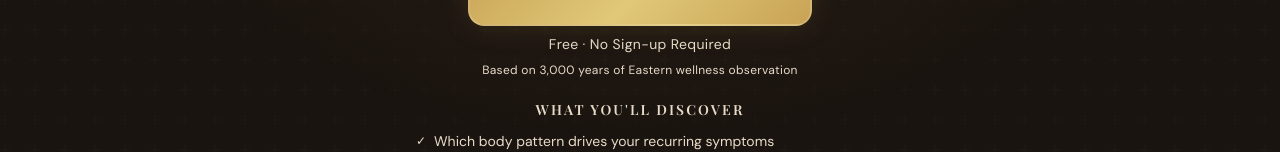
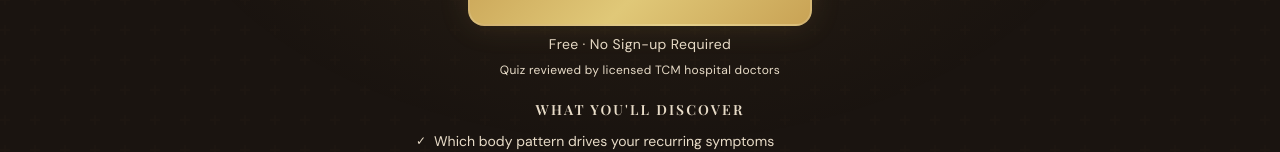
Before and after one commit to 840414923-cell/easttype, a Next.js app: page / in a window 1280 px wide. Shown: the part 545-697 px from the top of the page. Built offline with nearby package versions, Linux system fonts and the light colour scheme.

Commit message:
feat: add TCM hospital trust badge to homepage, add hospital collaboration section to About page

```diff
--- a/src/app/about/article.tsx
+++ b/src/app/about/article.tsx
@@ -61,8 +61,11 @@ export default function AboutArticle() {
             <p className="mb-4">
               EastType&apos;s version reduces the question count and adapts the language for an online, English-speaking audience. It covers the same core dimensions: energy level, thermal preference, digestion, sleep quality, emotional tendency, and physical characteristics. Your answers generate a score for each of the nine constitution types, and the highest-scoring type is presented as your primary result.
             </p>
+            <p className="mb-4">
+              This is a self-reported assessment, not a clinical diagnosis. In a traditional Chinese medicine consultation, a practitioner would also observe your tongue, feel your pulse, and ask follow-up questions based on your responses. EastType captures the questionnaire portion of that process, optimized for self-understanding of your constitutional tendencies.
+            </p>
             <p>
-              This is a self-reported assessment, not a clinical diagnosis. In a traditional Chinese medicine consultation, a practitioner would also observe your tongue, feel your pulse, and ask follow-up questions based on your responses. EastType captures the questionnaire portion of that process, optimized for self-understanding of your constitutional tendencies.
+              The quiz was reviewed by doctors from a licensed Traditional Chinese Medicine hospital in China. These doctors see over 100 patients daily and referenced their real clinical diagnostic process to validate the quiz questions. Their feedback ensured the assessment captures the same core dimensions used in actual TCM practice.
             </p>
           </section>
 
--- a/src/app/home-client.tsx
+++ b/src/app/home-client.tsx
@@ -13,7 +13,7 @@ const LL = {
   subtitle: "Discover the body pattern behind recurring symptoms and get personalized wellness guidance.",
   cta: "Take the Free 5-Min Quiz",
   ctaSub: "Free · No Sign-up Required",
-  ctaSecondary: "Based on 3,000 years of Eastern wellness observation",
+  ctaSecondary: "Quiz reviewed by licensed TCM hospital doctors",
   discoverTitle: "What You'll Discover",
   discover1: "Which body pattern drives your recurring symptoms",
   discover2: "Why certain symptoms keep coming back",
```
